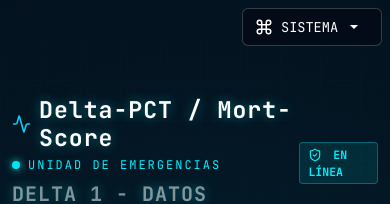
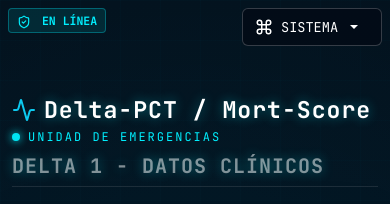
Before and after one commit to KevinQuirino/Delta-PCT-Mort-Score, a plain HTML site: page frontend/delta1.html in a window 390 px wide. Shown: the top 204 px of the page. Drawn offline with nearby package versions, Linux system fonts and the light colour scheme.

Commit message:
mejora de diseño de botones y spalding

```diff
--- a/frontend/css/style.css
+++ b/frontend/css/style.css
@@ -343,6 +343,18 @@ body::after {
         max-width: 140px;
         padding: 8px 12px;
     }
+
+    .badge-status-hud {
+        position: fixed;
+        top: 0.5rem;
+        left: 0.5rem;
+        z-index: 10000;
+        width: auto;
+        white-space: nowrap;
+        overflow: hidden;
+        text-overflow: ellipsis;
+        margin: 0;
+    }
 }
 
 .btn-danger-hud {
```
